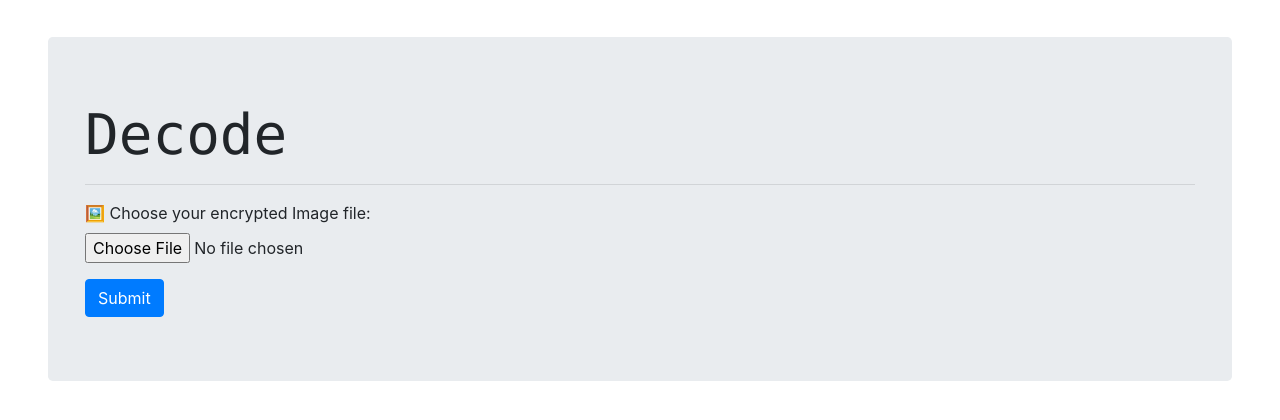
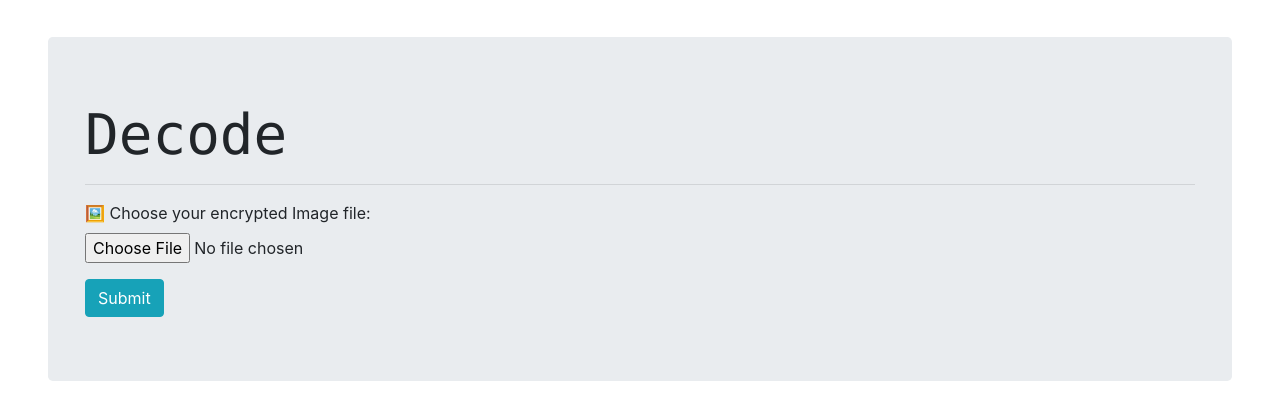
Before and after one commit to cap-team-37/image-steganography, a Flask app: page /text/decode in a window 1280 px wide. Shown: the part 337-757 px from the top of the page. Run offline with Flask 2, Linux system fonts and the light colour scheme; some libraries are stand-ins or nearby versions; grey boxes are pictures that could not be loaded.

Commit message:
Update decode-text.html

```diff
--- a/modes/Text/templates/decode-text.html
+++ b/modes/Text/templates/decode-text.html
@@ -1,5 +1,5 @@
 {% extends 'text.html' %}
-{% block title %} STEGA | Text-Decode {% endblock %}
+{% block title %} S T A G - M E | Text-Decode {% endblock %}
 {% block content %}
     <div class="jumbotron jumbotron-fluid mx-5 my-5 rounded-lg">
         <div class="container">
@@ -11,7 +11,7 @@
                     <label for="exampleFormControlFile1">🖼️ Choose your encrypted Image file:</label>
                     <input type="file" name="image" accept="image/*" class="form-control-file" id="exampleFormControlFile1" required>
                 </div>
-                <button type="submit" class="btn btn-primary">Submit</button>
+                <button type="submit" class="btn btn-info">Submit</button>
             </form>
             <!--Form end-->
         </div>
```
